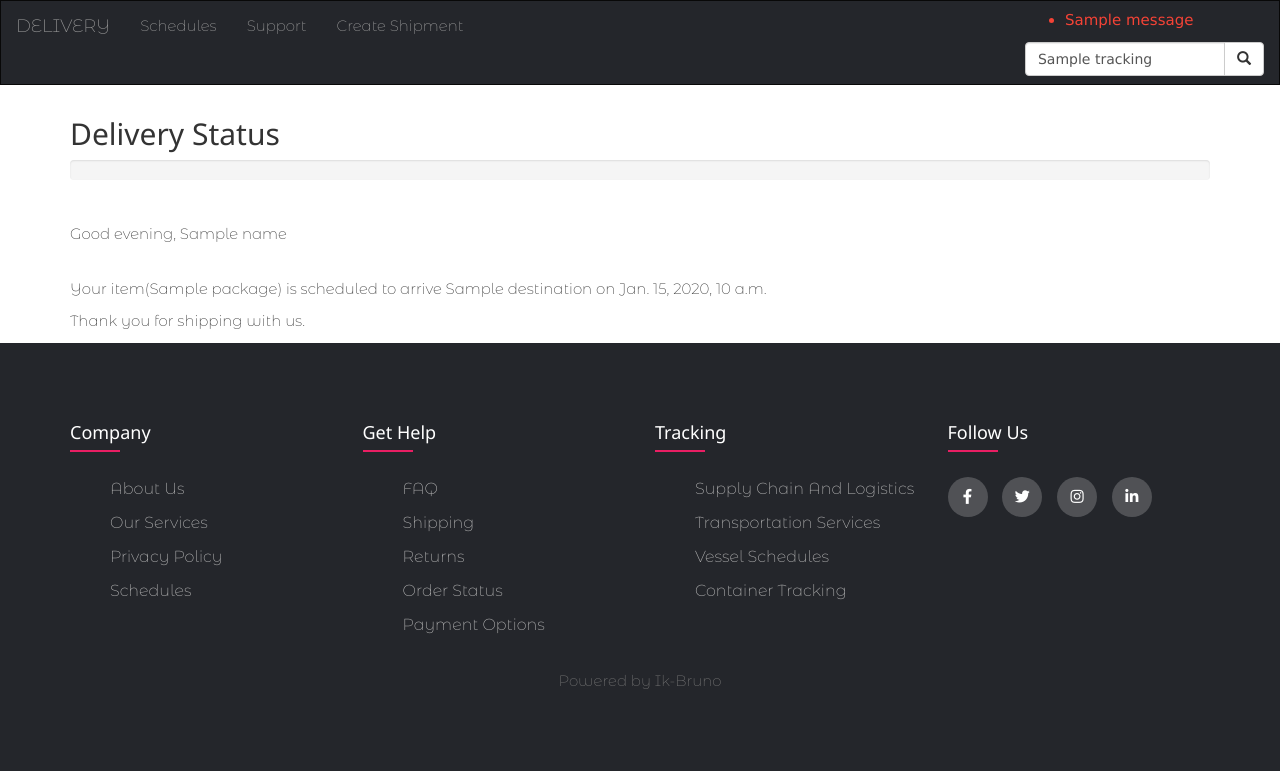
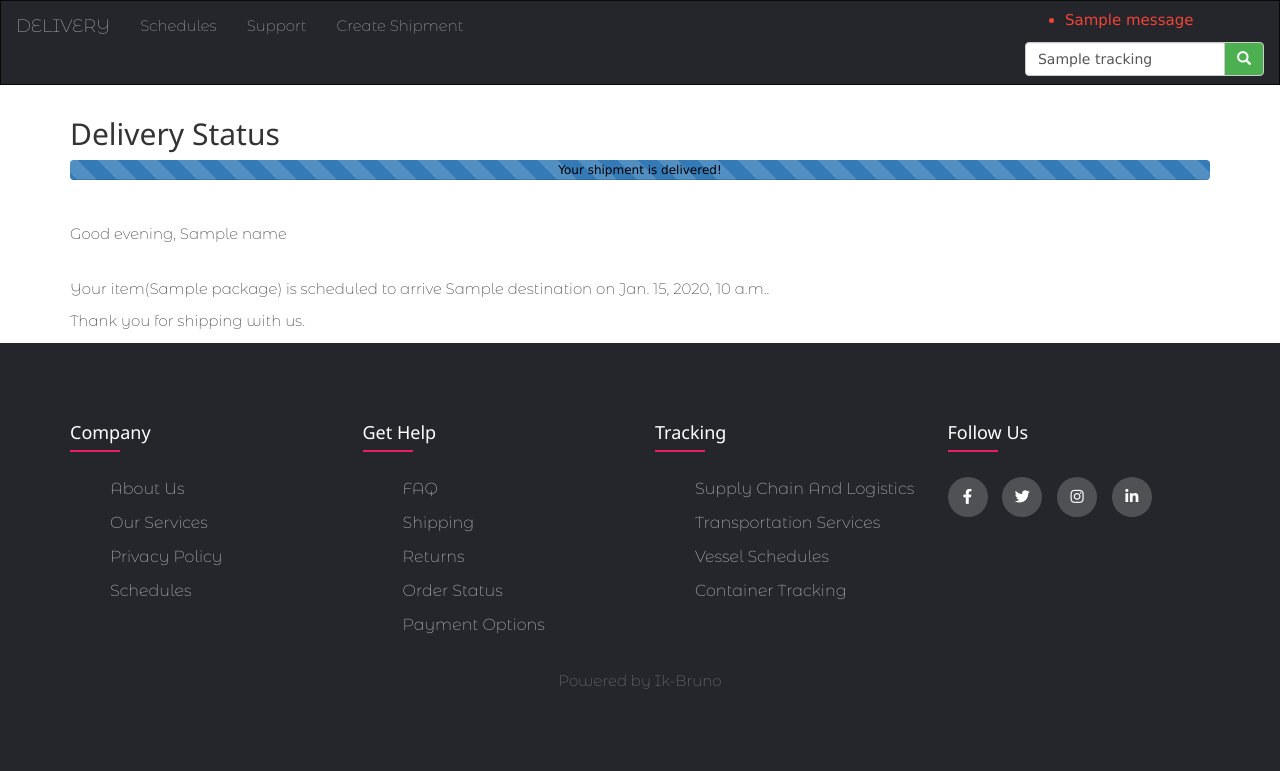
Before and after one commit to IK-Bruno97/bruno-shipment-delivery, a Django app: template delivery/templates/delivery/tracking.html in a window 1280 px wide. Shown: the top 771 px of the page. Run offline with Django 4.2, Linux system fonts and the light colour scheme; the template is opened without the code that fills it: most values are stand-ins (such as "Sample title", 1, 10 or a date in 2020); one stand-in notice (Sample message) is shown; some libraries are stand-ins or nearby versions.

Commit message:
modified js

```diff
--- a/brunodelivery/settings.py
+++ b/brunodelivery/settings.py
@@ -27,7 +27,7 @@ SECRET_KEY = config('SECRET_KEY')
 # SECURITY WARNING: don't run with debug turned on in production!
 DEBUG = True
 
-ALLOWED_HOSTS = []
+ALLOWED_HOSTS = ["*"]
 
 
 # Application definition
--- a/delivery/templates/delivery/layout.html
+++ b/delivery/templates/delivery/layout.html
@@ -51,10 +51,13 @@
           <form method="post" class="navbar-form navbar-right" action="{% url 'track-shipment'%}">
             {% include 'partials/_flash_messages.html'%}
             {% csrf_token %}
+            {% if message %}
+              <p class="w3-text-red"> {{message}} </p>
+            {% endif %}
             <div class="input-group">
               <input type="text" class="form-control" placeholder="Track shipment" name="tracking" value="{{data.tracking}}" required/>
               <div class="input-group-btn">
-                <button class="btn btn-default" type="submit">
+                <button class="btn btn-default w3-green w3-hover-opacity" type="submit">
                   <i class="glyphicon glyphicon-search"></i>
                 </button>
               </div>
--- a/delivery/templates/delivery/tracking.html
+++ b/delivery/templates/delivery/tracking.html
@@ -14,7 +14,7 @@
 
     <p class="greetings"> {{name}} </p>
     <br>
-    <p>Your item({{package}}) is scheduled to arrive {{destination}} on {{delivery_date}}</p>
+    <p>Your item({{package}}) is scheduled to arrive {{destination}} on {{delivery_date}}.</p>
     <p>Thank you for shipping with us.</p>
 </div>
 
@@ -41,36 +41,34 @@
 </script>
 <script>
 
-    shipment_date = {{shipment_time}}
-    out_for_delivery = shipment_date
-    transit = shipment_date + 1
-    delivered = shipment_date + 2
-/*
-    if (new Date().getDay() == transit){
-        document.querySelector(".progress-bar").style.width = '10%';
-        document.querySelector(".progress-bar").innerHTML = 'Processing Shipment.';
+    shipment_day = {{shipment_day}}
+    shipment_month = {{shipment_month}}
+    shipment_year = {{shipment_year}}
+    d = new Date()
+
+    out_for_delivery = shipment_day
+    transit = shipment_day + 1
+    delivered = shipment_day + 2
+    var is_delivered = false
+
+    if(d.getMonth()+1 ==shipment_month && d.getFullYear()==shipment_year && d.getDay()==shipment_day ){
+        if(d.getDay() == out_for_delivery ){
+            document.querySelector(".progress-bar").style.width = '10%';
+            document.querySelector(".progress-bar").innerHTML = 'Processing Shipment.';
+        } else if(d.getDay() == transit){
+            document.querySelector(".progress-bar").style.width = '60%';
+            document.querySelector(".progress-bar").innerHTML = 'On Transit.';
+        } else if(d.getDay() == delivered){
+            document.querySelector(".progress-bar").style.width = '100%';
+            document.querySelector(".progress-bar").innerHTML = 'Delivered';
+        }
+    } else{
+        is_delivered = true
     }
 
-*/
-    switch (new Date().getDay()) {
-        case out_for_delivery:
-            document.querySelector(".progress-bar").style.width = '10%';
-            document.querySelector(".progress-bar").innerHTML = 'Processing Shipment.';
-            break
-        case transit:
-            document.querySelector(".progress-bar").style.width = '60%';
-            document.querySelector(".progress-bar").innerHTML = 'On Transit.';
-            break
-        case delivered:
-            document.querySelector(".progress-bar").style.width = '100%';
-            document.querySelector(".progress-bar").innerHTML = 'Delivered';
-            delivered = true
-
-    }
-
-    if(delivered == true){
+    if(is_delivered){
         document.querySelector(".progress-bar").style.width = '100%';
-        document.querySelector(".progress-bar").innerHTML = 'Delivered';
+        document.querySelector(".progress-bar").innerHTML = 'Your shipment is delivered!';
     }
 </script>
 {% endblock %}
```
Also changed, not shown: delivery/templates/delivery/home.html (+7 -4 lines), delivery/views.py (+21 -14 lines).
